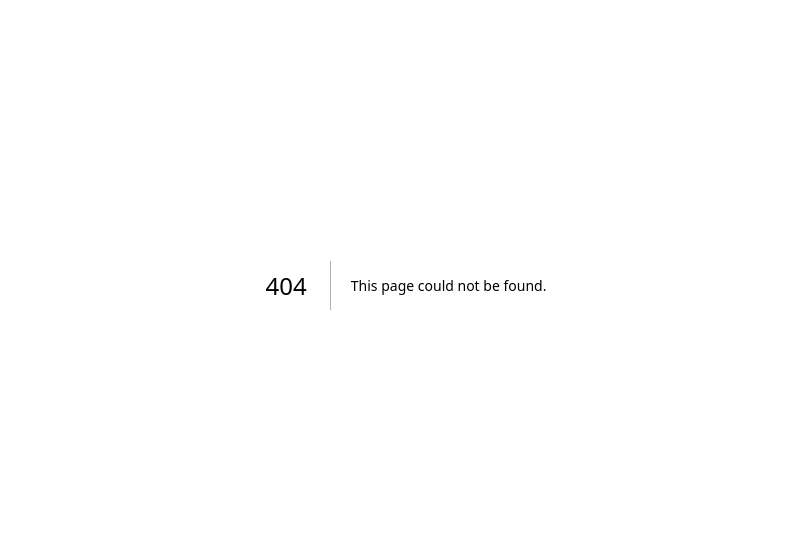
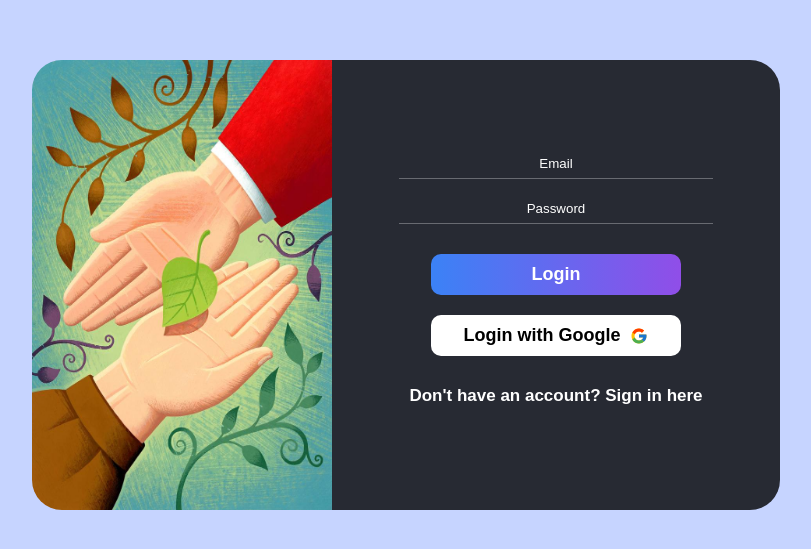
Before and after one commit to quangnvo/nextauth-mongo, a Next.js app: page /login in a window 1280 px wide. Before the commit this address had no page. Shown: the part 115-664 px from the top of the page, without its empty margins (234-1045 px from the left). Built offline with nearby package versions, Linux system fonts and the light colour scheme.

Commit message:
add the UI for the login page

```diff
--- /dev/null
+++ b/app/login/page.jsx
@@ -0,0 +1,55 @@
+"use client"
+
+import "@styles/Login.scss";
+import { useState } from "react";
+import { FcGoogle } from "react-icons/fc";
+
+const Login = () => {
+
+	const { email, setEmail } = useState('')
+	const { password, setPassword } = useState('')
+
+	return (
+		<div className="login">
+			<img
+				src="/assets/login.jpg"
+				alt="login"
+				className="login_decor"
+			/>
+			<div className="login_content">
+				{/* Form for login manually */}
+				<form className="login_content_form">
+					{/* Email */}
+					<input
+						type="text"
+						name="email"
+						placeholder="Email"
+						value={email}
+						onChange={(e) => setEmail(e.target.value)}
+						required
+					/>
+					{/* Password */}
+					<input
+						type="password"
+						name="password"
+						placeholder="Password"
+						value={password}
+						onChange={(e) => setPassword(e.target.value)}
+						required
+					/>
+					<button type="submit">Login</button>
+				</form>
+
+				{/* Button Login with Google */}
+				<button className="google">
+					<p>Login with Google</p>
+					<FcGoogle />
+				</button>
+
+				<a href="/register">Don't have an account? Sign in here</a>
+			</div>
+		</div>
+	)
+}
+
+export default Login
```
